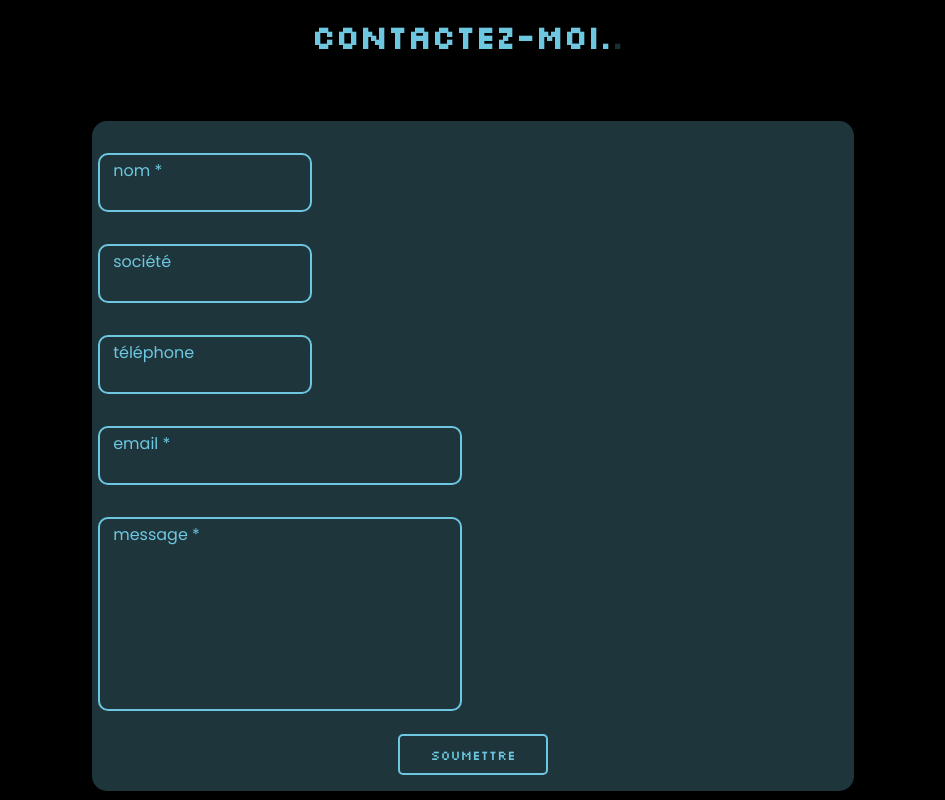
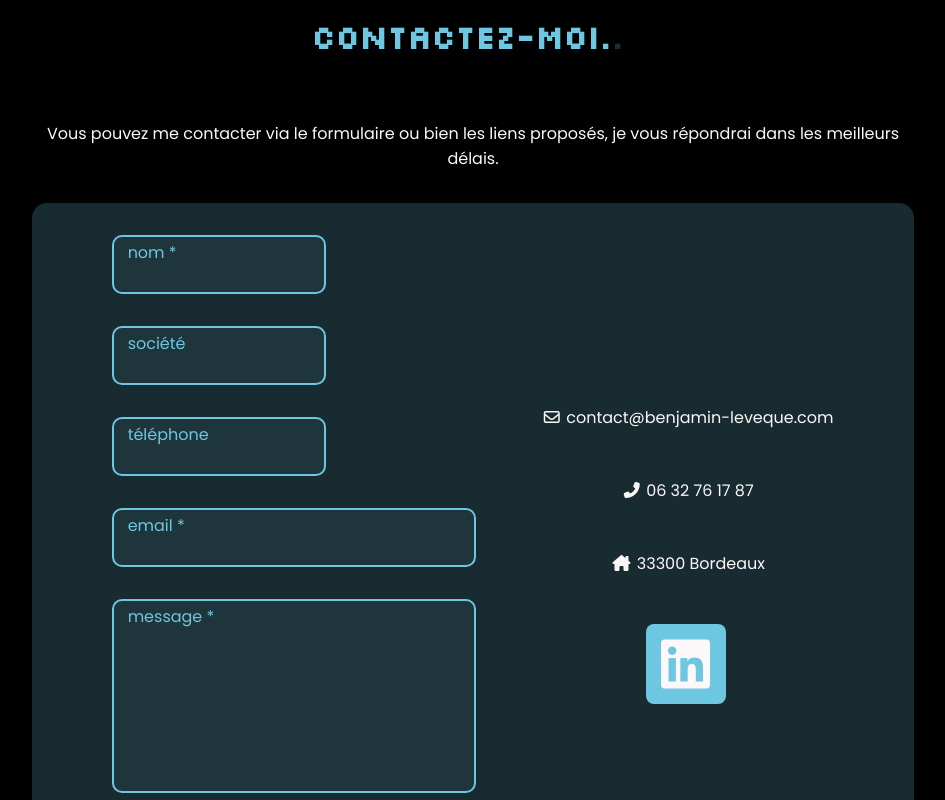
Before and after one commit to BenBishop40/Portfolio, a React (Create React App) app: page / in a window 1280 px wide. Shown: the part 4040-4840 px from the top of the page, without its empty margins (167-1112 px from the left). Built offline with nearby package versions, Linux system fonts and the light colour scheme.

Commit message:
resp css contact form et ajout icone fontawesome

```diff
--- a/src/components/contact/Contact.jsx
+++ b/src/components/contact/Contact.jsx
@@ -39,6 +39,7 @@ const Contact = () => {
         <>
             <section id="contact">
                 <h2 className='title'>Contactez-moi<span ref={textRef}><span className='display-dots'>.</span><span className='display-dots'>.</span><span className='display-dots'>.</span></span></h2>
+                <p className="contact-description">Vous pouvez me contacter via le formulaire ou bien les liens proposés, je vous répondrai dans les meilleurs délais.</p>
                 <form ref={form} onSubmit={sendEmail} className="form-box">
                     <div className="form-content">
                         <div className="form-content-detail">
@@ -61,8 +62,31 @@ const Contact = () => {
                             <textarea name="user_message" placeholder=" " required></textarea>
                             <label>message *</label>
                         </div>
+                        <button className="btn lightblue-btn submit-form-btn" type="submit">Soumettre</button>
                     </div>
-                        <button className="btn lightblue-btn submit-form-btn" type="submit">Soumettre</button>
+                    <div className="form-content-right">
+                        <div className="contact-box">
+                            <div className="contact-detail-item">
+                                <i className="fa-regular fa-envelope"></i>
+                                <a href="mailto:contact@benjamin-leveque.com">contact@benjamin-leveque.com</a>
+                            </div>
+                            <div className="contact-detail-item">
+                                <i className="fa-solid fa-phone-flip"></i>
+                                <a href="tel:+33632761787">06 32 76 17 87</a>
+                            </div>
+                            <div className="contact-detail-item">
+                                <i className="fa-solid fa-house-chimney"></i>
+                                <a href="https://goo.gl/maps/pnqTwYKZYu11E4DXA" target="_blank" rel="noreferrer">33300 Bordeaux</a>
+                            </div>
+                            <div className="contact-detail-item">
+                                <div className="icon-outline">
+                                    <a href="https://www.linkedin.com/in/benjamin-leveque-6a6b001b5/" target="_blank" rel="noreferrer">
+                                        <i className="fa-brands fa-linkedin" id="linkedin-icon"></i>
+                                    </a>
+                                </div>
+                            </div>
+                        </div>
+                    </div>
                 </form>
             </section>
         </>
--- a/src/components/contact/_contact.scss
+++ b/src/components/contact/_contact.scss
@@ -1,25 +1,28 @@
 @import '../../scss/variables.scss';
-
 
 #contact{
     margin: 10rem 0rem;
     .title, p{
         text-align: center;
     }
+    .contact-description{
+        width: 70%;
+        margin: 0 auto;
+        padding-bottom: 2rem;
+    }
     .form-box{
-        max-width: 750px;
+        max-width: 850px;
         display: flex;
-        flex-direction: column;
         justify-content: center;
-        padding: 1rem .4rem;
+        padding: 1rem;
         margin: 0 auto;
-        background-color: $darkBlue;
+        background-color: $darkBlueHaze;
         border-radius: 15px;
+        flex-wrap: wrap;
         .form-content{
             display: flex;
             flex-direction: column;
-            margin: 0 auto;
-            width: 100%;
+            width: 50%;
             .form-content-detail{
                 position: relative;
                 margin: 1rem 0;
@@ -78,10 +81,61 @@
                 }
             }
 
+            .submit-form-btn{
+                width: 150px;
+                margin: 1rem auto;
+            }
         }
-        .submit-form-btn{
-            width: 150px;
-            margin: 0 auto;
+        .form-content-right{
+            display: flex;
+            justify-content: center;
+            align-items: center;
+            text-align: center;
+            .contact-box{
+                .contact-detail-item{
+                    padding: 1.5rem 0;
+                    i{
+                        padding: 0 .4rem;
+                    }
+                    a{
+                        color: $snowWhite;
+                        &:hover{
+                        color: $lightBlue;
+                        }
+                    }
+                    .icon-outline{
+                        width: 80px;
+                        height: 80px;
+                        border-radius: 8px;
+                        display: flex;
+                        justify-content: center;
+                        align-items: center;
+                        background-color: $lightBlue;
+                        margin: 0 auto;
+                        cursor: pointer;
+                        #linkedin-icon{
+                            font-size: 3.5rem;
+                            color: $snowWhite;
+                        }
+                    }
+                }
+            }
         }
     }
 }
+
+@media screen and (max-width: $md-screen) {
+    .form-box{
+        width: 90%;
+        justify-content: center;
+        .form-content{
+            align-items: center;
+        }
+        .form-content-right{
+            .contact-detail-item:first-child{
+                margin-top: 2rem;
+            }
+        }
+
+    }
+}
--- a/src/scss/style.scss
+++ b/src/scss/style.scss
@@ -5,6 +5,7 @@
 *{
   scroll-behavior: smooth;
   body {
+    min-width: 275px;
     margin: 0;
     padding:0;
     background-color: black;
--- a/src/scss/variables.scss
+++ b/src/scss/variables.scss
@@ -11,6 +11,7 @@ $SilkScreen: 'Silkscreen';
 $lightBlueTransparent: #6ec7e050;
 $lightBlue: #6ec7e0;
 $darkBlue: #1e353c;
+$darkBlueHaze: #1e353ccf;
 $lightBlueShadow: #6ec7e0cd;
 $snowWhite: #FCF7F8;
 
```
